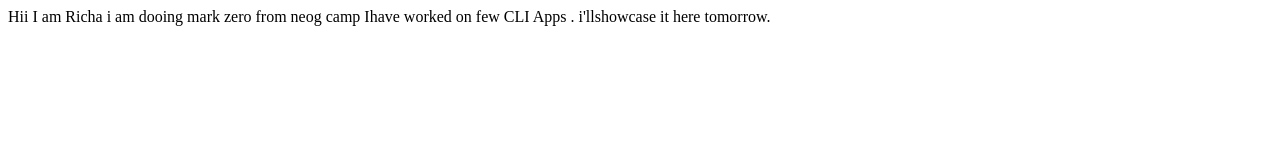
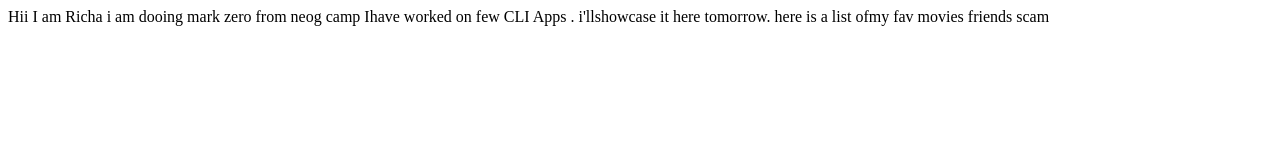
Before and after one commit to Richa-rani02/Richa-Rani-portfolio, a plain HTML site: page index.html in a window 1280 px wide. Drawn offline with Linux system fonts and the light colour scheme.

Commit message:
Update index.html
added my favmovies name

```diff
--- a/index.html
+++ b/index.html
@@ -9,7 +9,8 @@
 </head>
 
 <body>
-    Hii I am Richa i am dooing mark zero from neog camp Ihave worked on few CLI Apps . i'llshowcase it here tomorrow.
+    Hii I am Richa i am dooing mark zero from neog camp Ihave worked on few CLI Apps . i'llshowcase it here tomorrow. here is a list ofmy fav movies friends scam
+
 </body>
 
 </html>
```
